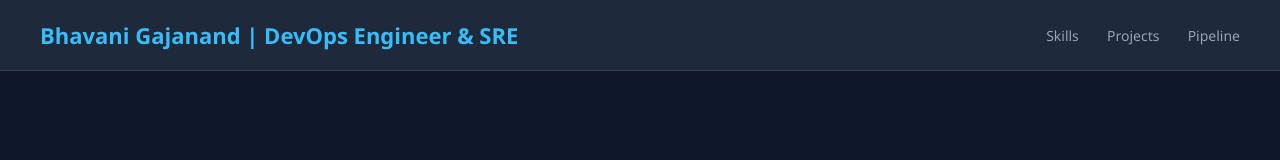
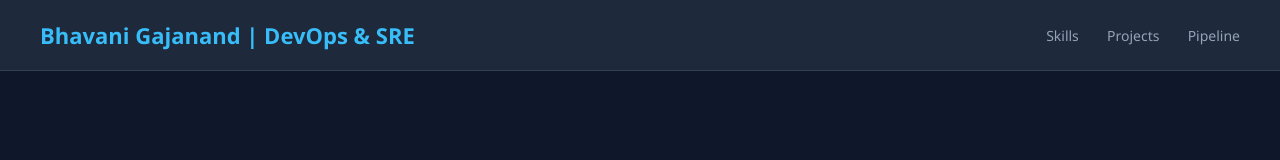
Before and after one commit to bhavanigajanand/nodejs-cicd-project, a website: page public/index.html in a window 1280 px wide. Shown: the top 160 px of the page. Drawn offline with Linux system fonts and the light colour scheme.

Commit message:
Update header title to remove 'Engineer'

```diff
--- a/public/index.html
+++ b/public/index.html
@@ -36,7 +36,7 @@
 </head>
 <body>
   <header>
-    <h1>Bhavani Gajanand | DevOps Engineer & SRE </h1>
+    <h1>Bhavani Gajanand | DevOps & SRE </h1>
     <nav>
       <a href="#skills">Skills</a>
       <a href="#projects">Projects</a>
```
